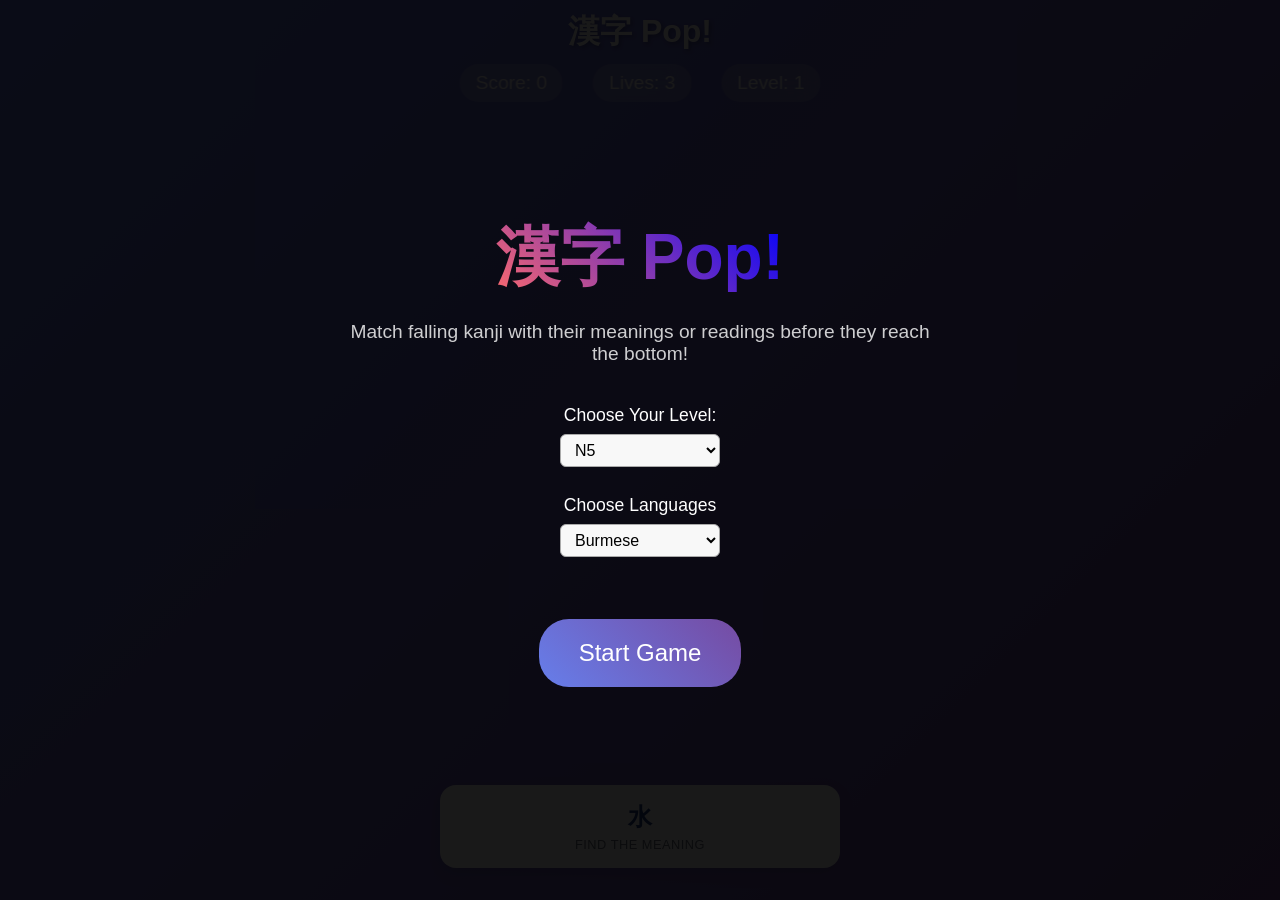
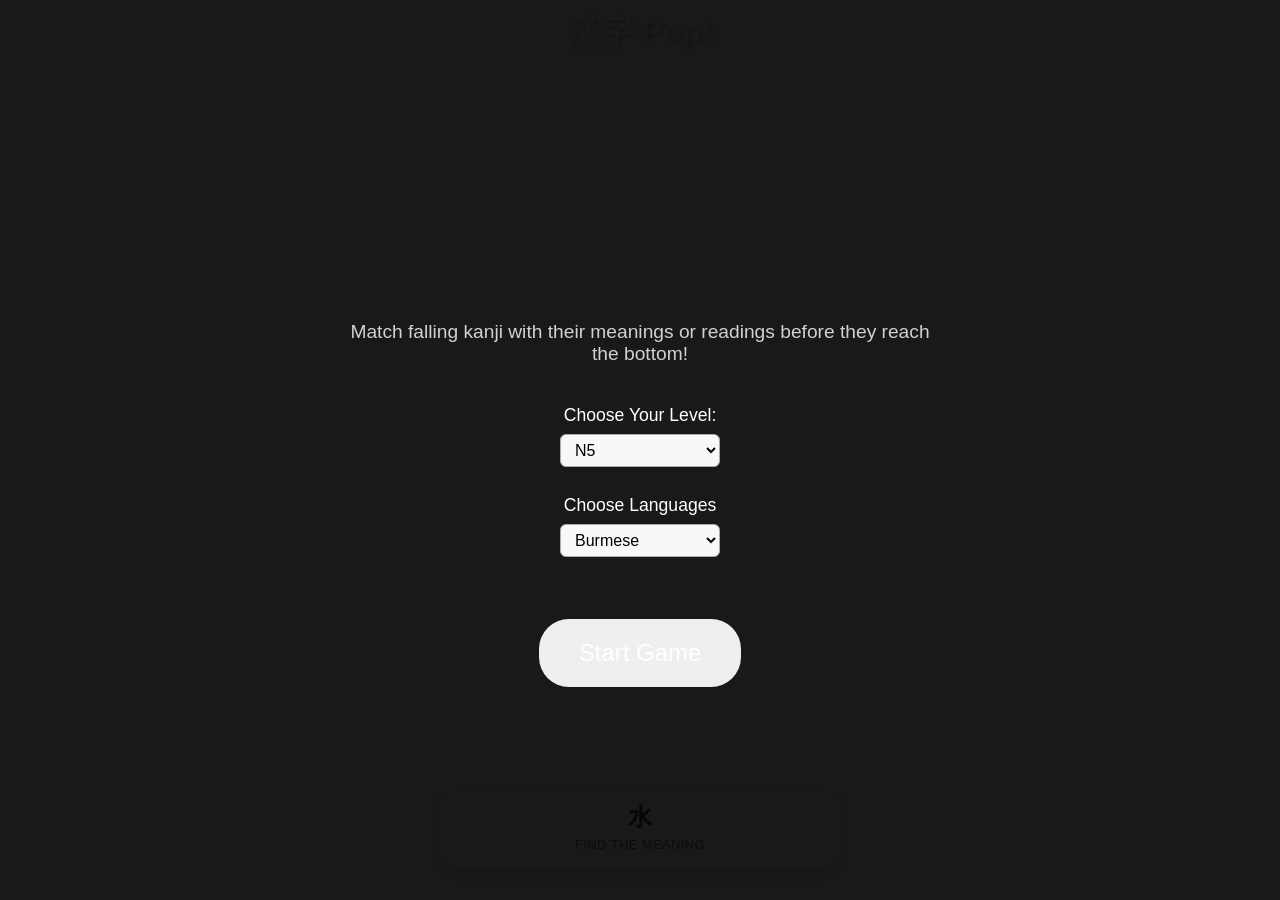

N2 kanji master add

--- a/kanjiGame/styles.css
+++ b/kanjiGame/styles.css
@@ -8,7 +8,7 @@
 
 body {
   font-family: "Noto Sans JP", sans-serif;
-  background: linear-gradient(135deg, #667eea 0%, #764ba2 100%);
+  background: linear-linear(135deg, #667eea 0%, #764ba2 100%);
   height: 100vh;
   overflow: hidden;
   user-select: none;
@@ -95,7 +95,7 @@ label[for="languages"] {
   font-size: 2rem;
   font-weight: 700;
   color: white;
-  background: radial-gradient(circle at 30% 30%, #a5dfff, #3b82f6); /* soft water tone */
+  background: radial-linear(circle at 30% 30%, #a5dfff, #3b82f6); /* soft water tone */
   width: 70px;
   height: 70px;
   border-radius: 50%;
@@ -130,7 +130,7 @@ label[for="languages"] {
 
 .kanji.wrong {
   animation: shake 0.5s ease-out forwards;
-  background: linear-gradient(45deg, #ff4757, #c44569);
+  background: linear-linear(45deg, #ff4757, #c44569);
 }
 
 
@@ -245,7 +245,7 @@ label[for="languages"] {
 }
 
 .restart-btn {
-  background: linear-gradient(45deg, #667eea, #764ba2);
+  background: linear-linear(45deg, #667eea, #764ba2);
   color: white;
   border: none;
   padding: 15px 30px;
@@ -278,7 +278,7 @@ label[for="languages"] {
   font-size: 4rem;
   font-weight: 700;
   margin-bottom: 20px;
-  background: linear-gradient(45deg, #ff6b6b, blue);
+  background: linear-linear(45deg, #ff6b6b, blue);
   -webkit-background-clip: text;
   -webkit-text-fill-color: transparent;
   background-clip: text;
@@ -293,7 +293,7 @@ label[for="languages"] {
 }
 
 .start-btn {
-  background: linear-gradient(45deg, #667eea, #764ba2);
+  background: linear-linear(45deg, #667eea, #764ba2);
   color: white;
   border: none;
   padding: 20px 40px;
